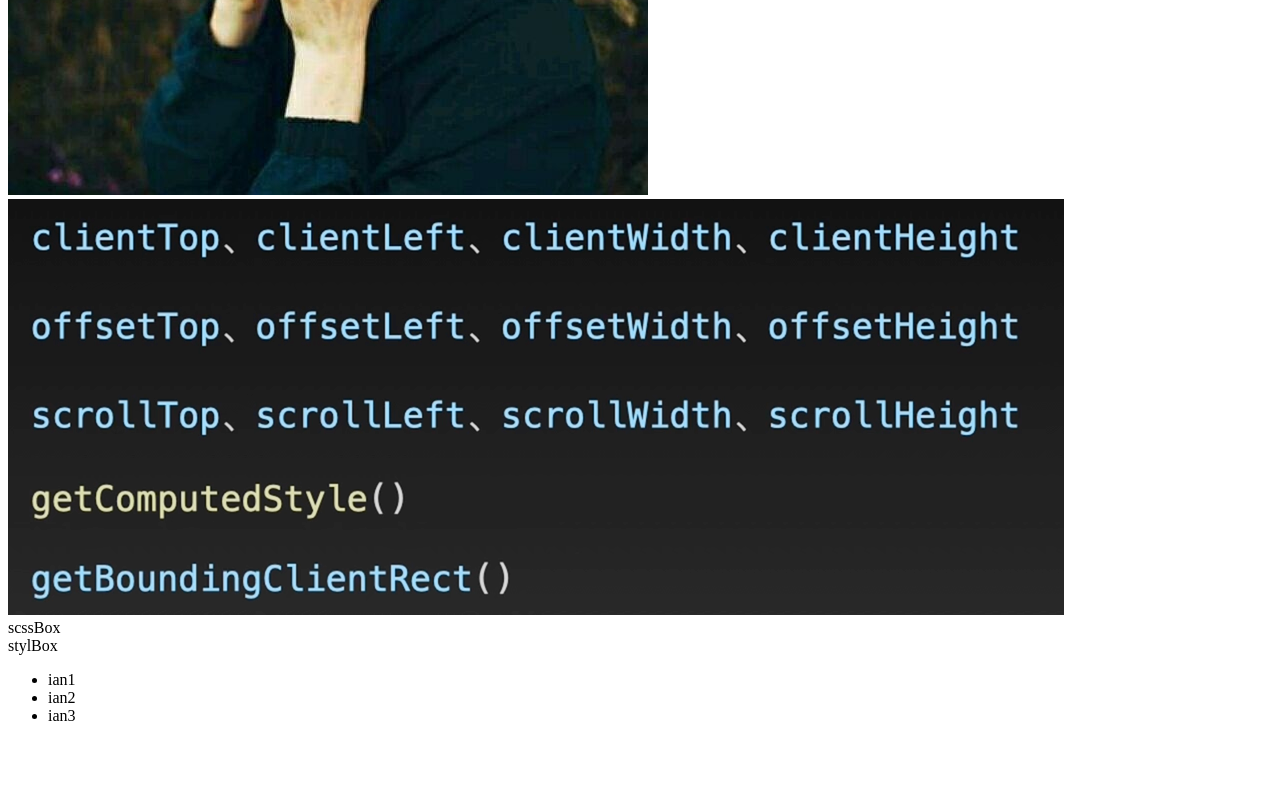
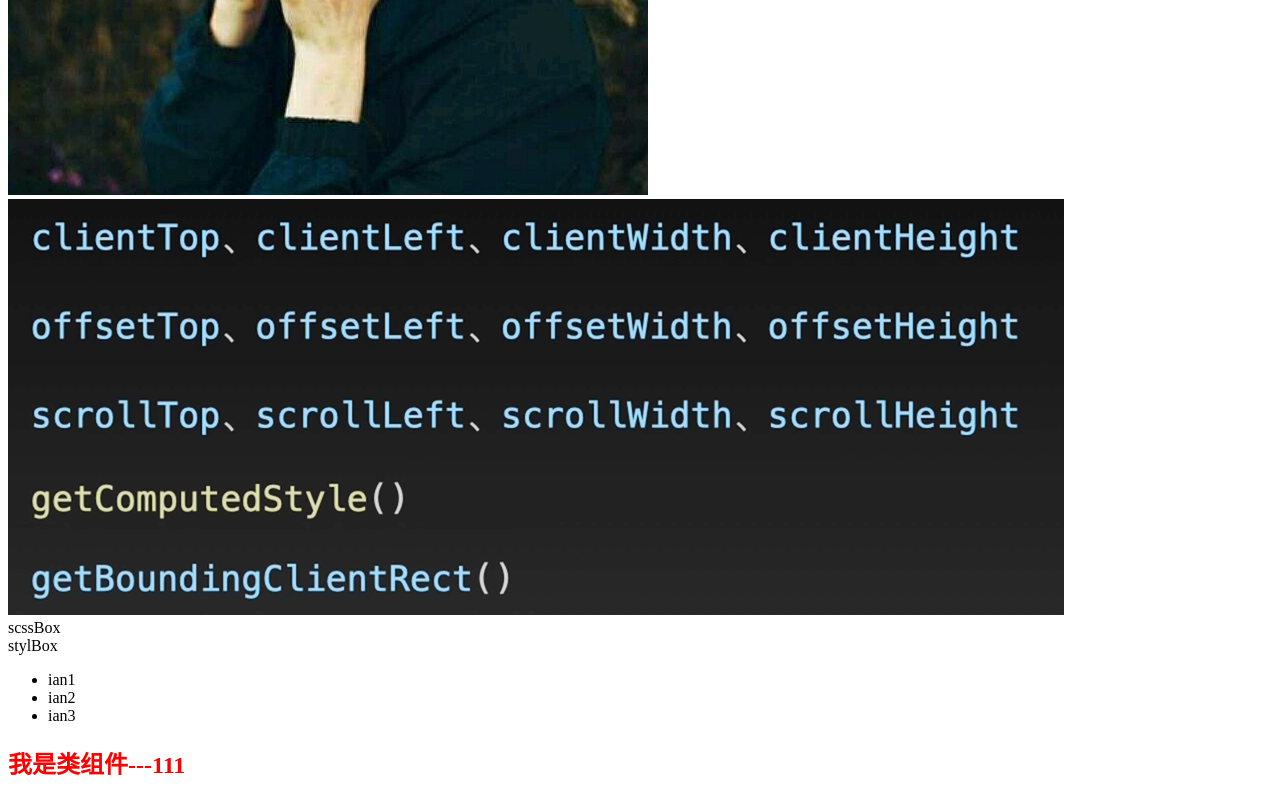
Before and after one commit to JeromeD3/react-webpack-template, a React app: page / in a window 1280 px wide. Shown: the part 530-1330 px from the top of the page. Before the commit the page ends 1271 px from the top, so only its background shows below. Built offline with nearby package versions, Linux system fonts and the light colour scheme.

Commit message:
feat: 类组件支持装饰器

```diff
--- a/babel.config.js
+++ b/babel.config.js
@@ -1,3 +1,5 @@
+const isDEV = process.env.NODE_ENV === 'development' // 是否是开发模式
+
 module.exports = {
   // 执行顺序由右往左,所以先处理ts,再处理jsx,最后再试一下babel转换为低版本语法
   presets: [
@@ -20,4 +22,5 @@
     ['@babel/preset-react', { runtime: 'automatic' }],
     '@babel/preset-typescript',
   ],
+  plugins: [['@babel/plugin-proposal-decorators', { legacy: true }]].filter(Boolean), // 过滤空值
 }
--- a/package.json
+++ b/package.json
@@ -18,6 +18,7 @@
   "license": "ISC",
   "devDependencies": {
     "@babel/core": "^7.21.4",
+    "@babel/plugin-proposal-decorators": "^7.21.0",
     "@babel/preset-env": "^7.21.4",
     "@babel/preset-react": "^7.18.6",
     "@babel/preset-typescript": "^7.21.4",
--- a/src/App.tsx
+++ b/src/App.tsx
@@ -5,6 +5,8 @@
 
 import smallImg from '@/assets/imgs/1.jpg'
 import bigImg from '@/assets/imgs/image-20230209005812767.png'
+
+import Classcomp from './components/class'
 
 const memberList = [
   {
@@ -44,6 +46,7 @@
             <li key={item.age}>{item.name}</li>
           ))}
         </ul>
+        <Classcomp></Classcomp>
       </div>
     </div>
   )
--- /dev/null
+++ b/src/components/class.tsx
@@ -0,0 +1,19 @@
+import React, { PureComponent } from 'react'
+
+// 装饰器为,组件添加age属性
+function addAge(Target: Function) {
+  Target.prototype.age = 111
+}
+
+// 使用装饰器
+//  装饰器只能装饰类组件
+@addAge
+class classComp extends PureComponent {
+  age?: number
+
+  render() {
+    return <h2>我是类组件---{this.age}</h2>
+  }
+}
+
+export default classComp
--- a/tsconfig.json
+++ b/tsconfig.json
@@ -5,6 +5,8 @@
       "@/*": ["src/*"]
     },
     "resolveJsonModule": true,
+    // 开启装饰器使用
+    "experimentalDecorators": true,
     "target": "es2016",
     "esModuleInterop": true,
     "module": "commonjs",
```
Also changed, not shown: 1 other file (tests, documents, lock files or other folders).
